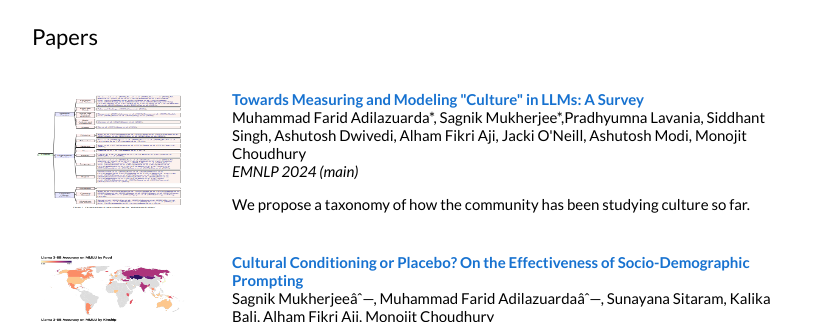
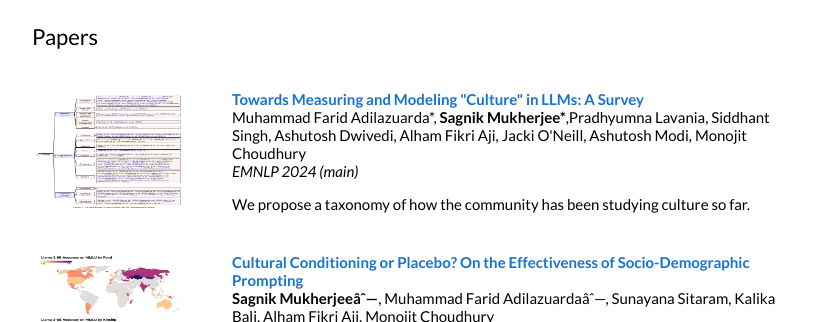
Before and after one commit to SagnikMukherjee/sagnikmukherjee.github.io, a plain HTML site: page index.html in a window 1280 px wide. Shown: the part 465-787 px from the top of the page, without its empty margins (228-1051 px from the left). Drawn offline with Linux system fonts and the light colour scheme.

Commit message:
Update index.html

```diff
--- a/index.html
+++ b/index.html
@@ -140,7 +140,7 @@
                     <papertitle>Towards Measuring and Modeling "Culture" in LLMs: A Survey</papertitle>
                 </a>
               <br>
-              Muhammad Farid Adilazuarda*, Sagnik Mukherjee*,Pradhyumna Lavania, Siddhant Singh, Ashutosh Dwivedi, Alham Fikri Aji, Jacki O'Neill, Ashutosh Modi, Monojit Choudhury
+              Muhammad Farid Adilazuarda*, <strong>Sagnik Mukherjee*</strong>,Pradhyumna Lavania, Siddhant Singh, Ashutosh Dwivedi, Alham Fikri Aji, Jacki O'Neill, Ashutosh Modi, Monojit Choudhury
                 <br>
                 <em>EMNLP 2024 (main)</em>
                 <p>We propose a taxonomy of how the community has been studying culture so far.</p>
@@ -158,7 +158,7 @@
                     <papertitle>Cultural Conditioning or Placebo? On the Effectiveness of Socio-Demographic Prompting</papertitle>
                 </a>
               <br>
-              Sagnik Mukherjee∗, Muhammad Farid Adilazuarda∗, Sunayana Sitaram, Kalika Bali, Alham Fikri Aji, Monojit Choudhury
+              <strong>Sagnik Mukherjee∗</strong>, Muhammad Farid Adilazuarda∗, Sunayana Sitaram, Kalika Bali, Alham Fikri Aji, Monojit Choudhury
                 <br>
                 <em>EMNLP 2024 (main)</em>
                 <p>Studies the (in)-efficacy of sociodemographic prompting.</p>
```
